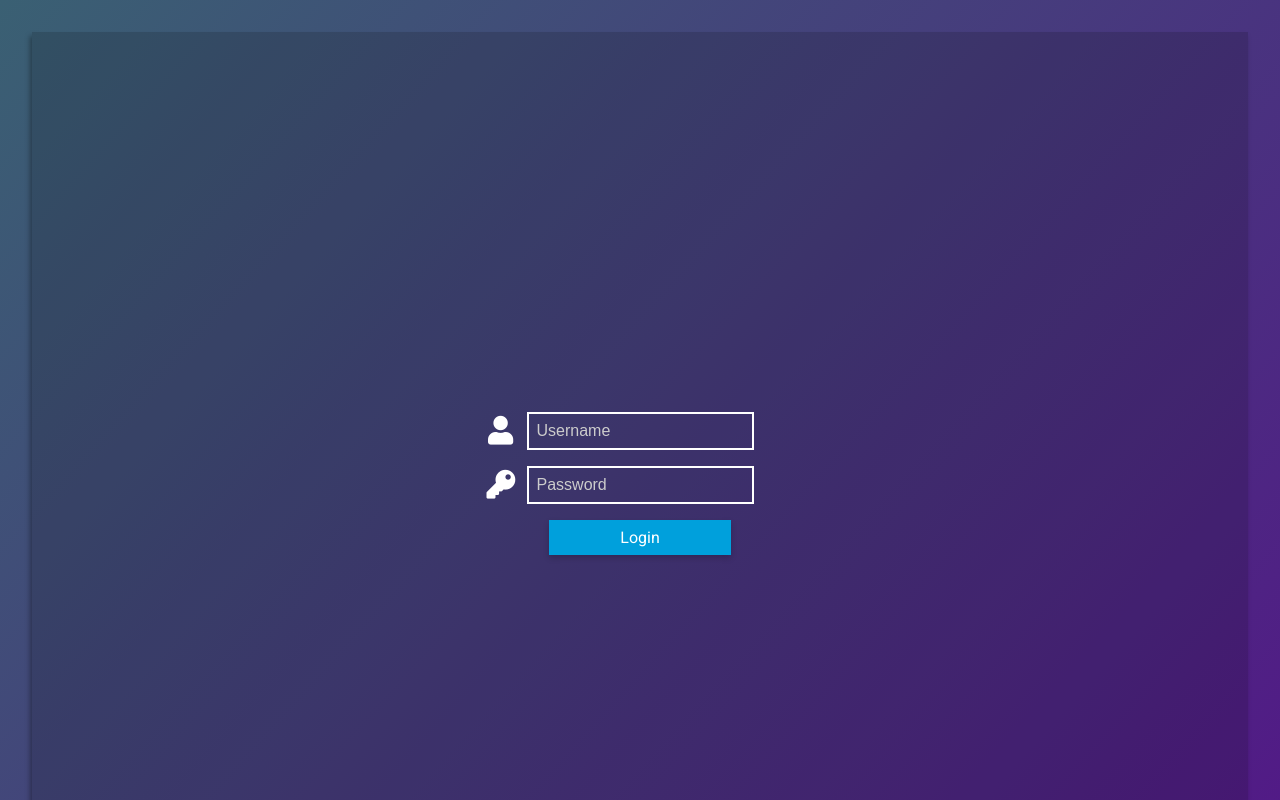
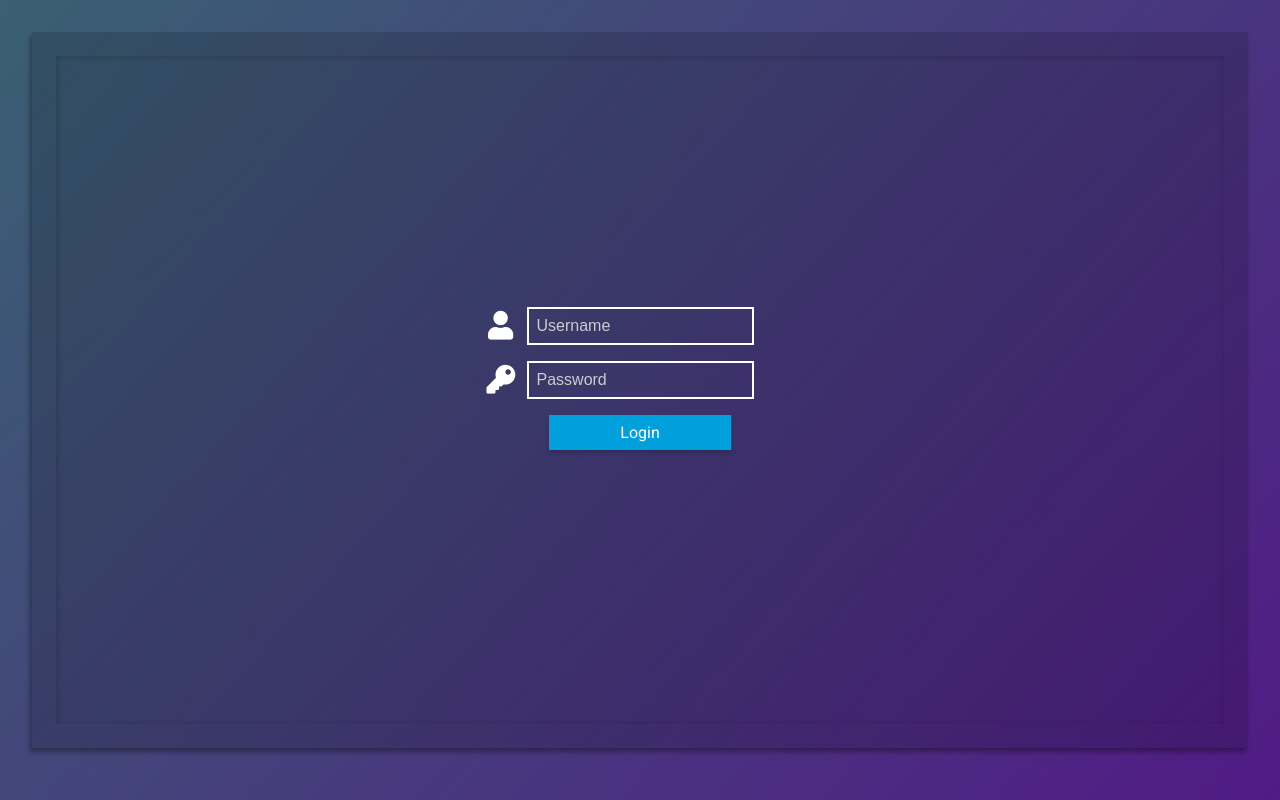
Before and after one commit to deznorth/davidr.info-cms, a React (Create React App) app: page / in a window 1280 px wide. Shown: the top 800 px of the page. Built offline with nearby package versions, Linux system fonts and the light colour scheme.

Commit message:
Fixed height and created custom scrollbar

```diff
--- a/src/App.jsx
+++ b/src/App.jsx
@@ -2,7 +2,7 @@
  * @Author: David M. Rojas Gonzalez // davidr.info
  * @Date: 2019-03-04 19:02:41
  * @Last Modified by: David M. Rojas Gonzalez // davidr.info
- * @Last Modified time: 2019-04-07 18:42:19
+ * @Last Modified time: 2019-04-07 19:35:14
 */
 
 import React, { Component } from 'react';
--- a/src/App.scss
+++ b/src/App.scss
@@ -2,7 +2,7 @@
  * @Author: David M. Rojas Gonzalez // davidr.info
  * @Date: 2019-03-04 13:34:59
  * @Last Modified by: David M. Rojas Gonzalez // davidr.info
- * @Last Modified time: 2019-04-07 19:14:36
+ * @Last Modified time: 2019-04-07 19:50:27
 */
 @import './resources/vars/colors';
 @import './resources/globalStyles/inputs';
@@ -38,9 +38,27 @@
     padding: 1.5rem;
     width: 100%;
     min-height: 83.5vh;
+    max-height: 83.5vh;
 
     #PageWrapper{
-      height: 100%;
+      box-sizing: border-box;
+      padding: 1rem;
+      min-height: 100%;
+      overflow-y: auto;
+      box-shadow: inset 1px 1px 6px rgba(0,0,0,0.2);
+
+      &::-webkit-scrollbar{
+        width: 1.2rem;
+      }
+      &::-webkit-scrollbar-track{
+        background-color: rgba(0,0,0,0.2);
+      }
+      &::-webkit-scrollbar-thumb {
+        background: rgba(0,0,0,0.2);
+      }
+      &::-webkit-scrollbar-thumb:hover {
+        background: rgba(0,0,0,0.3);
+      }
     }
   }
 
--- a/src/components/pages/Dashboard/DashboardPage.scss
+++ b/src/components/pages/Dashboard/DashboardPage.scss
@@ -0,0 +1,4 @@
+
+#DashboardPage{
+
+}
```
